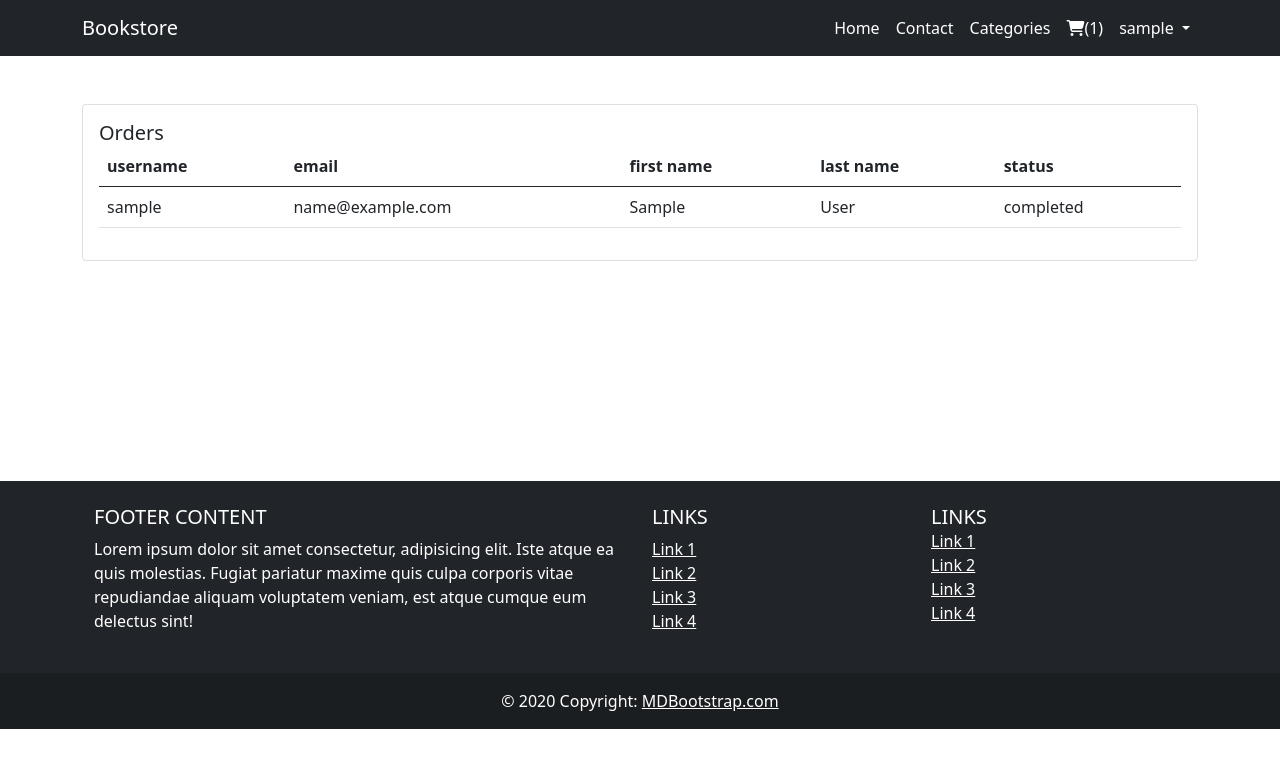
After one commit to walidtalal/bookstore_php, a PHP site: page /bookstore/users/orders.php in a window 1280 px wide. The commit adds this page. Shown: the top 768 px of the page. Run offline with PHP 8.4, Linux system fonts and the light colour scheme; the visitor is signed in with stand-in values (Sample User, id 1); tables that the repository leaves empty or names only in its code hold one stand-in row (values such as "Sample post"); some libraries are stand-ins or nearby versions.

Commit message:
adding orders page

```diff
--- a/includes/header.php
+++ b/includes/header.php
@@ -59,8 +59,8 @@ $getNumber = $number->fetch(PDO::FETCH_OBJ);
                         <?php echo $_SESSION['username']?>
                     </a>
                     <ul class="dropdown-menu" aria-labelledby="navbarDropdown">
-                        <li><a class="dropdown-item" href="#">Action</a></li>
-                        <li><a class="dropdown-item" href="#">Another action</a></li>
+                        <li><a class="dropdown-item" href="<?php echo APPURL; ?>/users/orders.php?id=<?php echo $_SESSION['user_id']; ?>">Orders</a></li>
+<!--                        <li><a class="dropdown-item" href="#">Another action</a></li>-->
                         <li><hr class="dropdown-divider"></li>
                         <li><a class="dropdown-item" href="<?php echo APPURL?>/auth/logout.php">Log out</a></li>
                     </ul>
--- /dev/null
+++ b/users/orders.php
@@ -0,0 +1,67 @@
+<?php require "../includes/header.php"; ?>
+<?php require "../config/config.php"; ?>
+
+<?php
+
+if(!isset($_SESSION['username'])) {
+    header("location: ".APPURL."");
+}
+
+if(isset($_GET['id'])) {
+    $id = $_GET['id'];
+
+    if($id != $_SESSION['user_id']) {
+        header("location: ".APPURL."");
+    }
+}
+
+
+$select = $conn->query("SELECT * FROM orders WHERE user_id='$_SESSION[user_id]'");
+$select->execute();
+
+$orders = $select->fetchAll(PDO::FETCH_OBJ);
+
+
+?>
+
+<div class="row mt-5" style="margin-bottom: 220px">
+    <div class="col">
+        <?php if(count($orders) > 0) : ?>
+            <div class="card">
+                <div class="card-body">
+                    <h5 class="card-title mb-4 d-inline">Orders</h5>
+                    <table class="table">
+                        <thead>
+                        <tr>
+                            <th scope="col">username</th>
+                            <th scope="col">email</th>
+                            <th scope="col">first name</th>
+                            <th scope="col">last name</th>
+                            <th scope="col">status</th>
+                        </tr>
+                        </thead>
+                        <tbody>
+
+                        <?php foreach($orders as $order) : ?>
+                            <tr>
+                                <td><?php echo $order->username; ?></td>
+                                <td><?php echo $order->email; ?></td>
+                                <td><?php echo $order->fname; ?></td>
+                                <td><?php echo $order->lname; ?></td>
+                                <td><?php echo 'completed'; ?></td>
+
+                            </tr>
+                        <?php endforeach; ?>
+
+                        </tbody>
+                    </table>
+                </div>
+            </div>
+        <?php else : ?>
+            <div class="alert alert-success text-white bg-success">there are no orders for now</div>
+        <?php endif; ?>
+    </div>
+</div>
+
+
+<?php require "../includes/footer.php"; ?>
```
Also changed, not shown: shopping/pay.php (+11 -11 lines).
